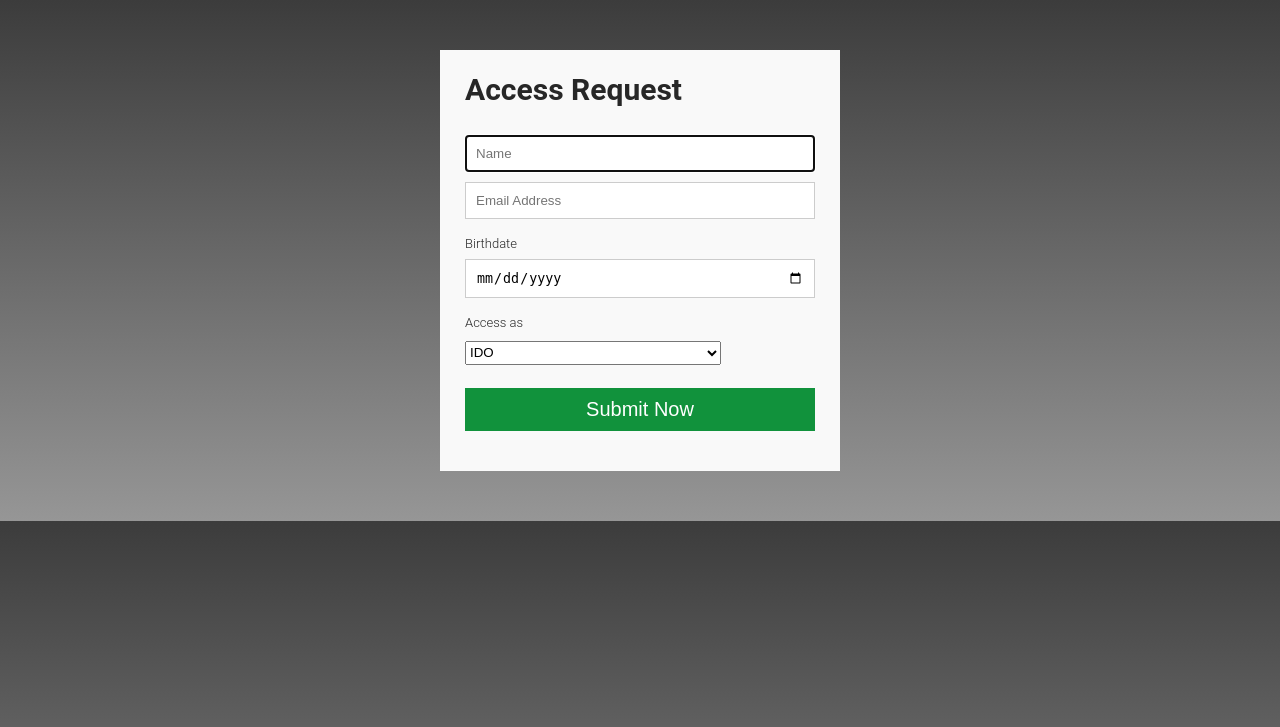
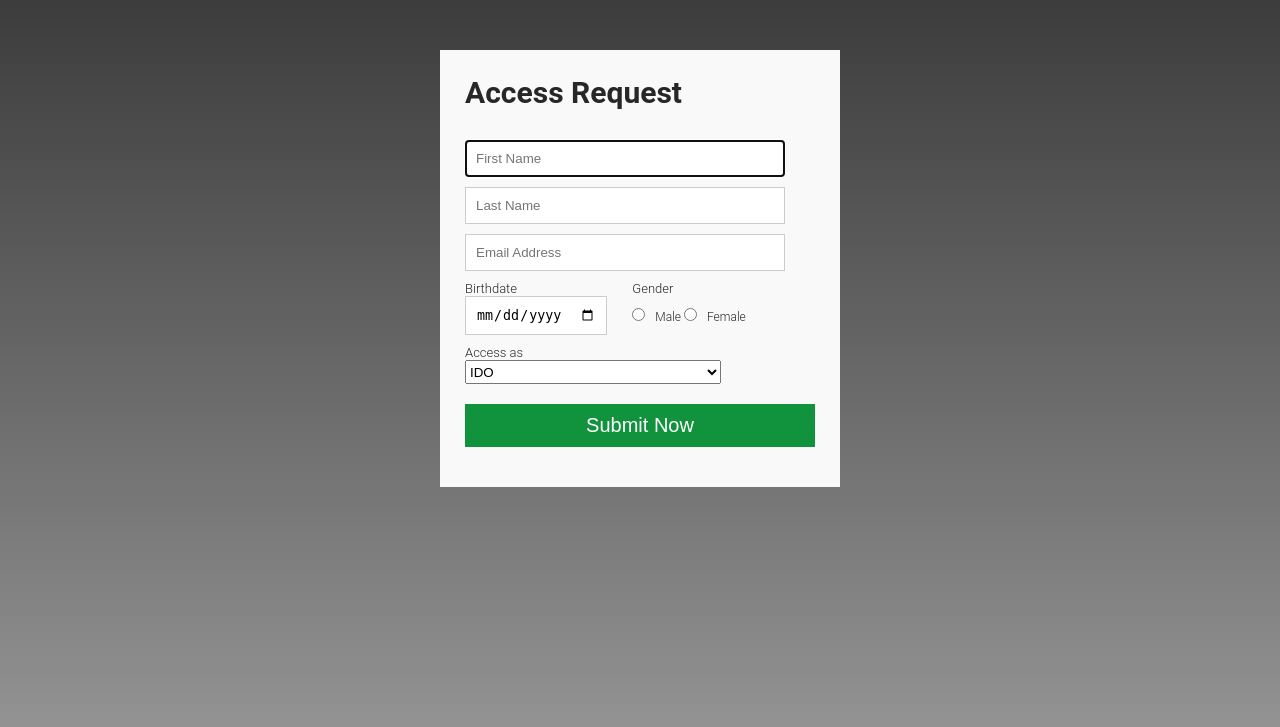
Before and after one commit to laica-dennise/cvsu-accreditation-archive, a PHP site: page /cvsu_accrsystem/register.php in a window 1280 px wide. Shown: the top 727 px of the page. Run offline with PHP 8.4, Linux system fonts and the light colour scheme.

Commit message:
Add files via upload

```diff
--- a/register.php
+++ b/register.php
@@ -18,7 +18,6 @@
     body {
       font-weight: 300;
       font-size: 12px;
-      line-height: 30px;
       color: #272727;
       background: linear-gradient(rgba(60, 60, 60), rgba(150, 150, 150));
       font-family: "Roboto", arial, sans-serif;
@@ -29,15 +28,16 @@
       width: 100%;
       margin: 0 auto;
       position: relative;
+      margin-bottom: 270px;
     }
 
     #contact input {
       font: 400 12px/16px;
-      width: 100%;
       border: 1px solid #CCC;
       background: #FFF;
       margin: 10 5px;
       padding: 10px;
+      margin-right: 10px;
     }
 
     h1 {
@@ -52,6 +52,9 @@
       margin: 50px 0;
     }
 
+    .info1 {
+      width: 320px;
+    }
 
     fieldset {
       border: medium none !important;
@@ -60,6 +63,11 @@
       -moz-box-sizing: border-box;
       -webkit-box-sizing: border-box;
       box-sizing: border-box;
+    }
+
+    .info {
+      float: left;
+      margin-right: 15px;
     }
 
     .request {
@@ -114,14 +122,22 @@
       <h1>Access Request</h1>
 
       <fieldset>
-        <input placeholder="Name" name="name" type="text" tabindex="1" autofocus required>
+        <input class="info1" placeholder="First Name" name="first_name" type="text" tabindex="1" autofocus required>
       </fieldset>
       <fieldset>
-        <input placeholder="Email Address" name="email" type="email" tabindex="2" required>
+        <input class="info1" placeholder="Last Name" name="last_name" type="text" tabindex="1" autofocus required>
       </fieldset>
       <fieldset>
+        <input class="info1" placeholder="Email Address" name="email" type="email" tabindex="2" required>
+      </fieldset>
+      <fieldset class="info">
         <legend class="birthdate">Birthdate</legend>
             <input name="birthdate" type="date" id="date" required>
+      </fieldset>
+      <fieldset>
+        <legend class="gender" style="margin-bottom:12px">Gender</legend>
+            <input name="gender" type="radio" id="male" value="Male"><label for="male">Male</label>
+            <input name="gender" type="radio" id="female" value="Female"><label for="female">Female</label>
       </fieldset>
       <fieldset>
         <legend class="user-level">Access as</legend>
```
Also changed, not shown: mail.php (+7 -5 lines).
